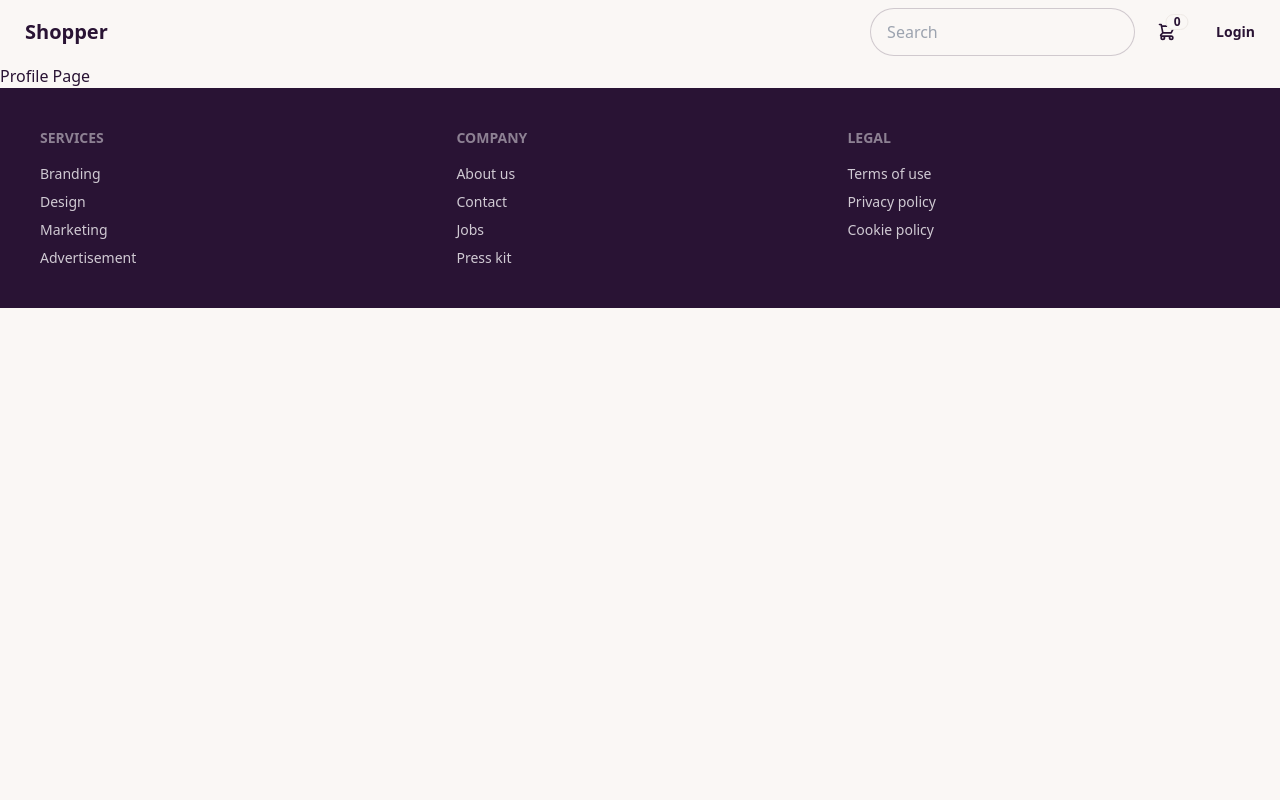
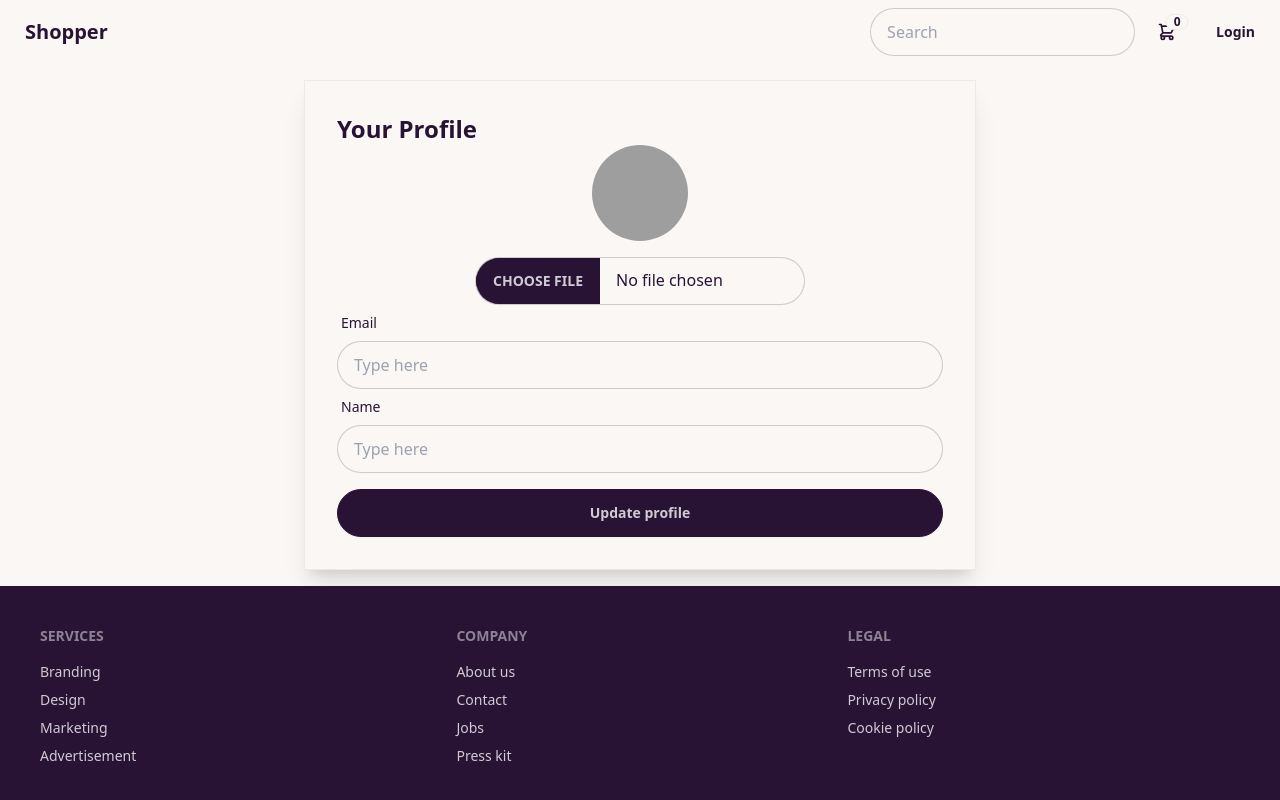
Before and after one commit to Jair9und/easy-commerce, a Vue app: page /profile in a window 1280 px wide. Shown: the top 800 px of the page. Built offline with nearby package versions, Linux system fonts and the light colour scheme; grey boxes are pictures that could not be loaded.

Commit message:
profile - update profile

```diff
--- a/src/views/user/ProfileView.vue
+++ b/src/views/user/ProfileView.vue
@@ -1,9 +1,68 @@
 <script setup>
+import { ref, onMounted } from 'vue';
 import UserLayout from '@/layouts/UserLayout.vue'
+
+const profileImageUrl = ref('https://img.daisyui.com/images/stock/photo-1534528741775-53994a69daeb.webp')
+const email = ref('')
+const name = ref('')
+
+const handleFileUpload = (event) => {
+    const file = event.target.files[0]
+
+    if(file){
+        const reader = new FileReader()
+        reader.onload = (e) => {
+            profileImageUrl.value = e.target.result
+        }
+        reader.readAsDataURL(file)
+    }
+}
+
+const updateProfile = () => {
+    const profileData = {
+        imageUrl: profileImageUrl.value,
+        name: name.value,
+        email: email.value
+    }
+    localStorage.setItem('profile-data' , JSON.stringify(profileData))
+    alert('Success update profile')
+}
+
+onMounted(()=>{
+    const profileData = JSON.parse(localStorage.getItem('profile-data'))
+    if(profileData){
+        profileImageUrl.value = profileData.imageUrl
+        email.value = profileData.email
+        name.value = profileData.name
+    }
+})
 </script>
 
 <template>
     <UserLayout>
-        Profile Page
+        <div class="max-w-2xl mx-auto border border-base-200 shadow-xl p-8 my-4">
+            <div class="font-bold text-2xl">Your Profile</div>
+
+            <div class="flex flex-col items-center">
+                <div>
+                    <img class="w-24 h-24 rounded-full"
+                    :src="profileImageUrl">
+                </div>
+                <input type="file" @change="handleFileUpload" class="file-input file-input-bordered mt-4">
+                <div class="form-control w-full">
+                    <label class="label">
+                        <span class="label-text">Email</span>
+                    </label>
+                    <input v-model="email" type="text" placeholder="Type here" class="input input-bordered w-full">
+                </div>
+                <div class="form-control w-full">
+                    <label class="label">
+                        <span class="label-text">Name</span>
+                    </label>
+                    <input v-model="name" type="text" placeholder="Type here" class="input input-bordered w-full">
+                </div>
+                <button @click="updateProfile" class="btn btn-neutral w-full mt-4">Update profile</button>
+            </div>
+        </div>
     </UserLayout>
 </template>
```
